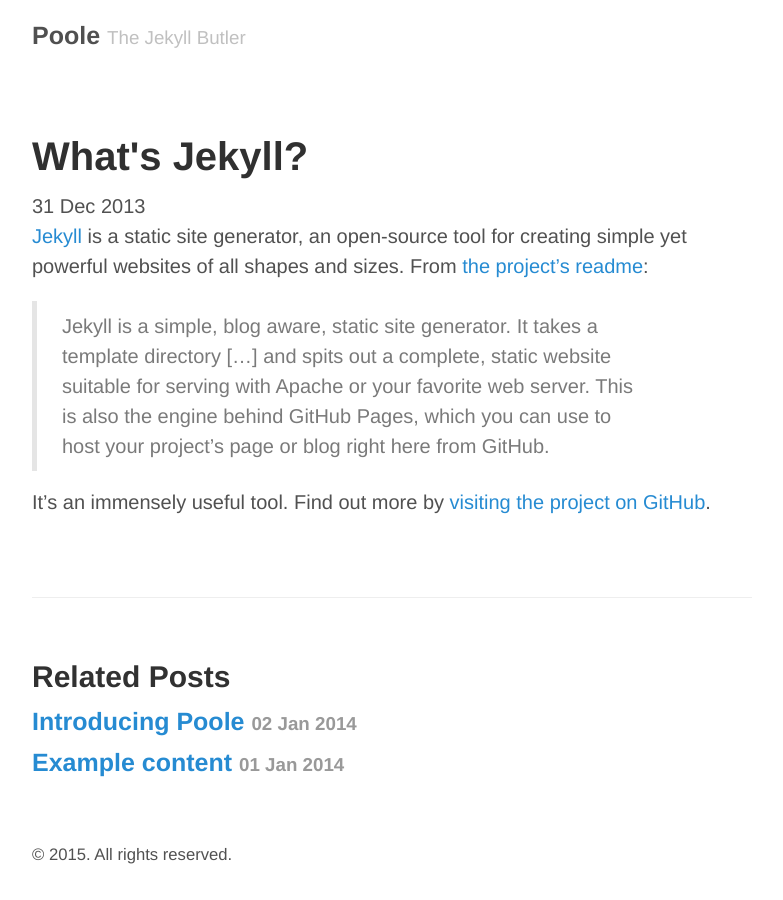
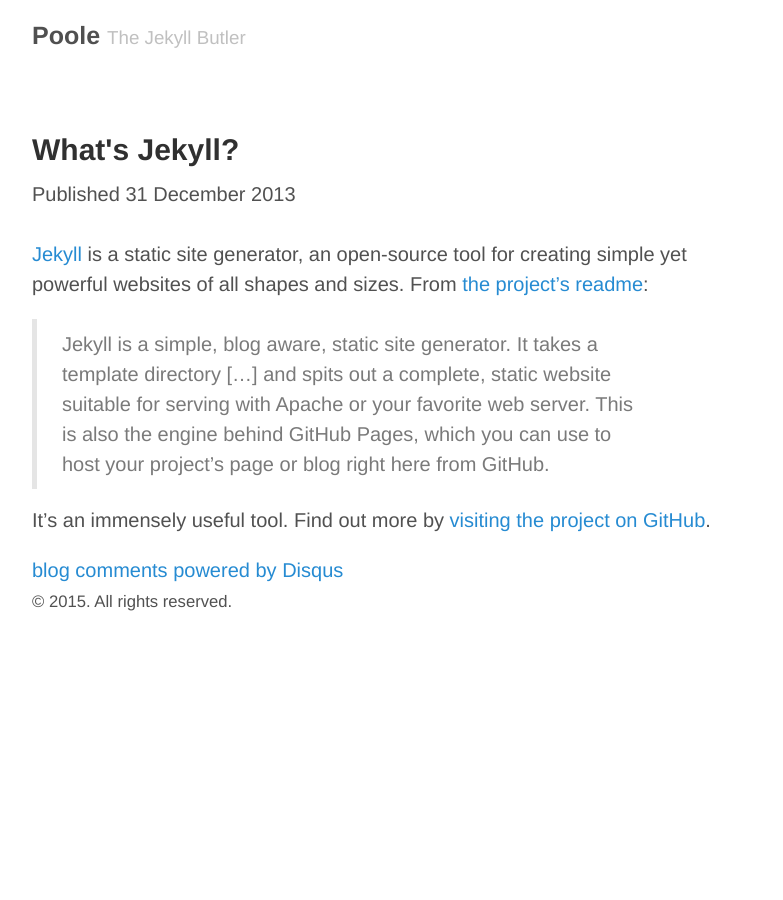
Before and after one commit to gtahp/gtahp.github.io, a Jekyll site: the page built from _posts/2013-12-31-whats-jekyll.md, in a window 1280 px wide. Shown: the whole page, without its empty margins (248-1031 px from the left). Built offline with Jekyll 4.4.1, drawn with Linux system fonts in a browser that asks for light colours; comment, search, counter and statistics services are not loaded.

Commit message:
Update Posts

```diff
--- a/_layouts/post.html
+++ b/_layouts/post.html
@@ -1,25 +1,35 @@
 ---
 layout: default
 ---
+<header class="page-heading">
+  <h2 class="page-title">{{ page.title }}</h2>
+  <p class="meta published-date">Published {{ page.date | date_to_long_string }}</p>
+  <h3 class="page-snip">{{ page.snip }}</h3>
+</header>
 
-<article class="post">
-  <h1 class="post-title">{{ page.title }}</h1>
-  <time datetime="{{ page.date | date_to_xmlschema }}" class="page-date">{{ page.date | date_to_string }}</time>
+<div id="post">
   {{ content }}
-</article>
 
-<aside class="related">
-  <h2>Related Posts</h2>
-  <ul class="related-posts">
-    {% for post in site.related_posts limit:3 %}
-      <li>
-        <h3>
-          <a href="{{ site.baseurl }}{{ post.url }}">
-            {{ post.title }}
-            <small><time datetime="{{ post.date | date_to_xmlschema }}">{{ post.date | date_to_string }}</time></small>
-          </a>
-        </h3>
-      </li>
-    {% endfor %}
-  </ul>
-</aside>
+	<div id="disqus_thread"></div>
+	<script type="text/javascript">
+		var disqus_identifier = "{{ page.title }}_"
+		  , disqus_url        = 'http://killdream.github.com/{{ page.url }}';
+
+		void function() {
+			var dsq = document.createElement('script')
+			dsq.type  = 'text/javascript'
+			dsq.async = true
+			dsq.src	  = 'http://quildreen.disqus.com/embed.js';
+			(document.getElementsByTagName('head')[0]
+			 || document.getElementsByTagName('body')[0]).appendChild(dsq)
+		}()
+	</script>
+
+	<noscript>
+    Please enable JavaScript to view
+    the <a href="http://disqus.com/?ref_noscript">comments powered by
+    Disqus.</a>
+  </noscript>
+	<a href="http://disqus.com" class="dsq-brlink">blog comments powered by
+	<span class="logo-disqus">Disqus</span></a>
+</div>
```
